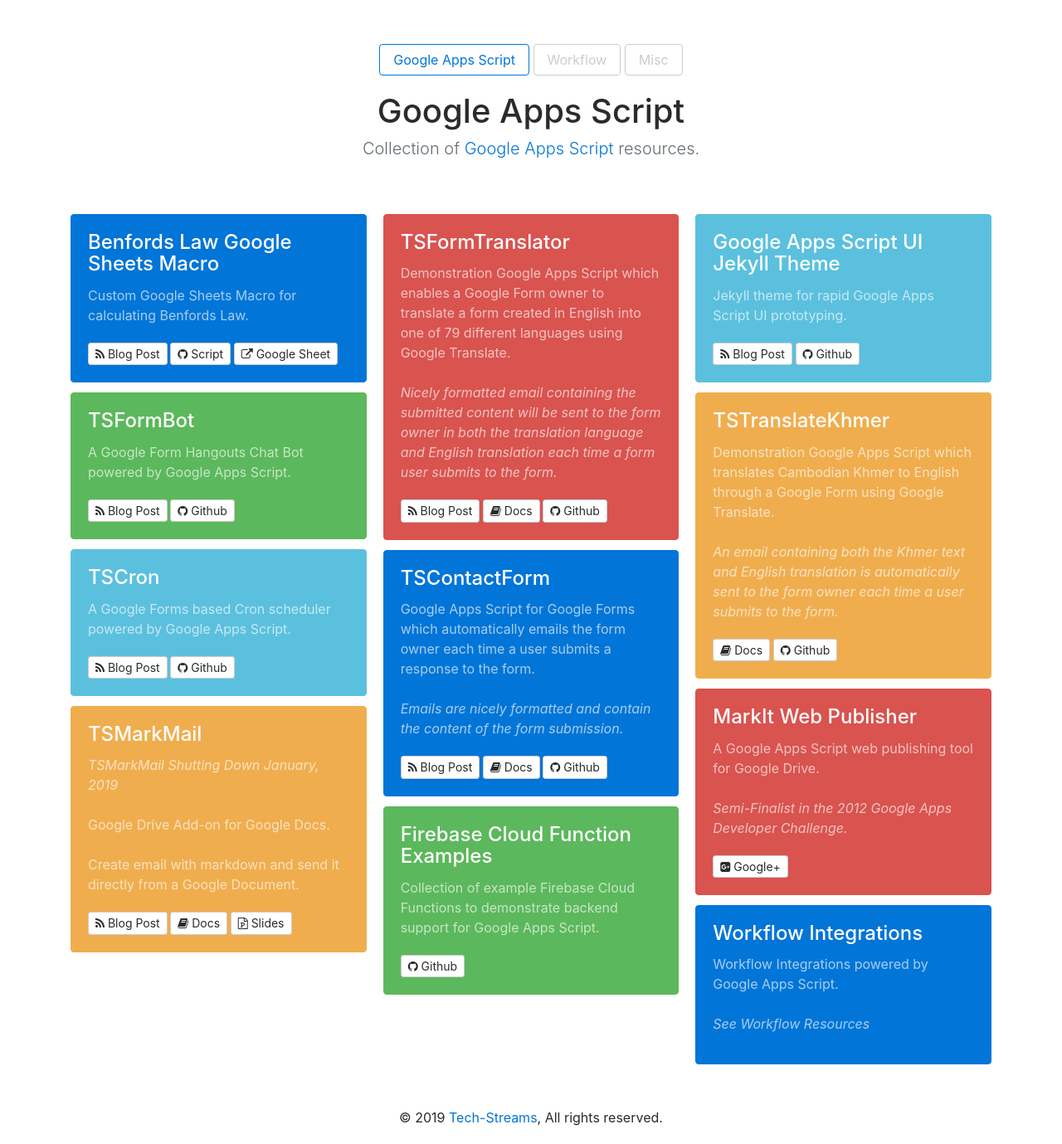
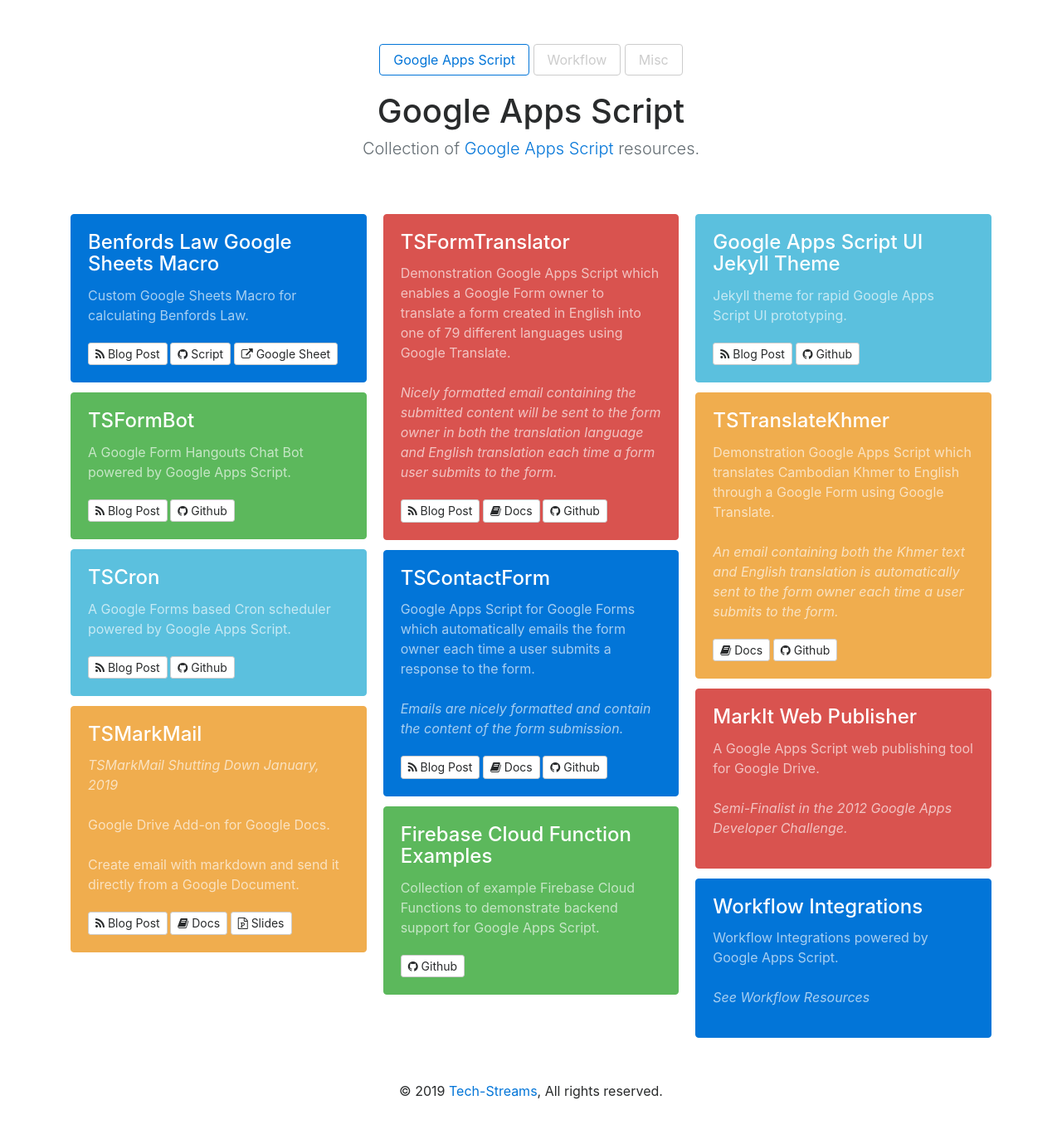
Before and after one commit to techstreams/techstreams.github.io, a Jekyll site: the page built from appscript.html, in a window 1280 px wide. Shown: the whole page at 83% size. Built offline with Jekyll 4.4.1, drawn with Linux system fonts in a browser that asks for light colours; nearby versions of some CDN libraries; after the commit the page ends 1347 px from its top, so only the background shows below that.

Commit message:
Update appscript.yml

```diff
--- a/_data/appscript.yml
+++ b/_data/appscript.yml
@@ -86,8 +86,6 @@ items:
   - tl_title: MarkIt Web Publisher
     tl_content: A Google Apps Script web publishing tool for Google Drive.<br><br><em>Semi-Finalist in the 2012 Google Apps Developer Challenge.</em>
     buttons:
-      - href: 'https://plus.google.com/100091091550629052565/posts'
-        name: <i class="fa fa-google-plus-square"></i> Google+
 #
   - tl_title: Workflow Integrations
     tl_content: Workflow Integrations powered by Google Apps Script.<br><br><em>See Workflow Resources</em>
```
